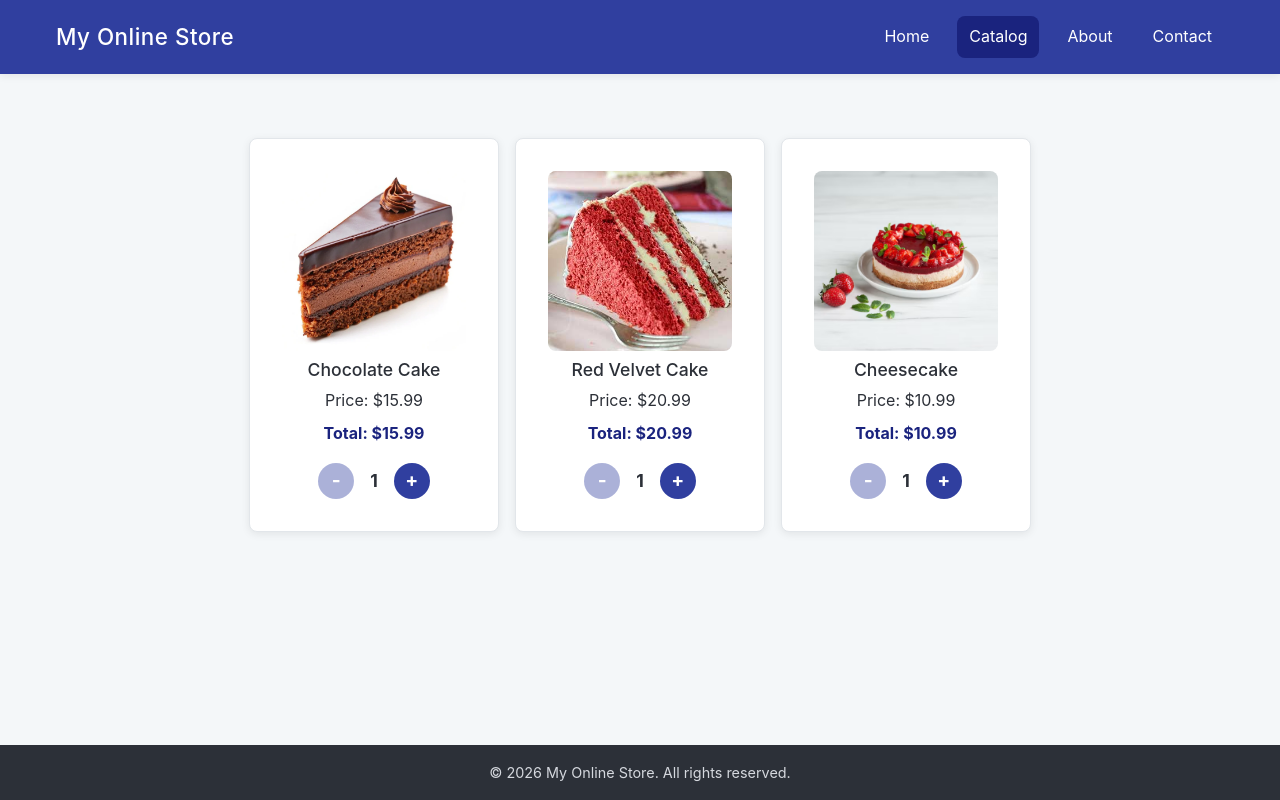
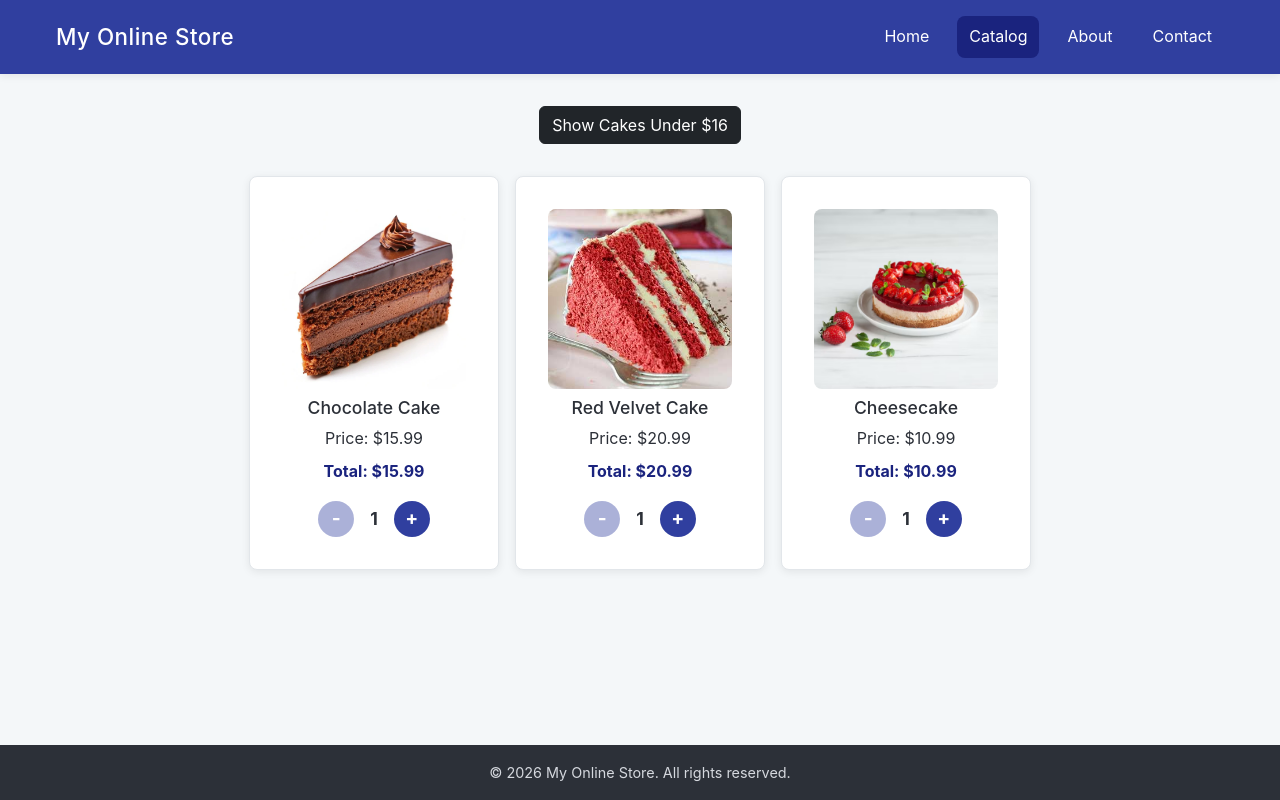
Before and after one commit to flowersa29af-hash/react-107, a React (Vite) app in the folder my-react-store/: page /catalog in a window 1280 px wide. Built offline with nearby package versions, Linux system fonts and the light colour scheme.

Commit message:
Add price filter button to catalog using filter() and map()

```diff
--- a/my-react-store/src/pages/Catalog.jsx
+++ b/my-react-store/src/pages/Catalog.jsx
@@ -7,11 +7,30 @@ function Catalog() {
     // load the products once, when the component is first created
     const [products] = useState(() => new DataService().getProducts());
 
+    // STEP 1: remember if the "cheap cakes only" switch is on (true) or off (false)
+    const [showCheap, setShowCheap] = useState(false);
+
+    // STEP 2: the strainer. Ask each cake a yes/no question.
+    const visibleProducts = products.filter((prod) => {
+        if (showCheap) {
+            return prod.price < 16; // switch ON: only keep cakes under $16
+        }
+        return true;                // switch OFF: keep every cake
+    });
+
     return (
-        <div className="catalog">
-            {products.map((prod) => (
-                <Product key={prod._id} data={prod} />
-            ))}
+        <div>
+            {/* STEP 3a: the button flips the switch on/off */}
+            <button className="btn btn-dark" onClick={() => setShowCheap(!showCheap)}>
+                {showCheap ? "Show All Cakes" : "Show Cakes Under $16"}
+            </button>
+
+            {/* STEP 3b: the cookie machine. Turn each visible cake into a card */}
+            <div className="catalog">
+                {visibleProducts.map((prod) => (
+                    <Product key={prod._id} data={prod} />
+                ))}
+            </div>
         </div>
     );
 }
```
